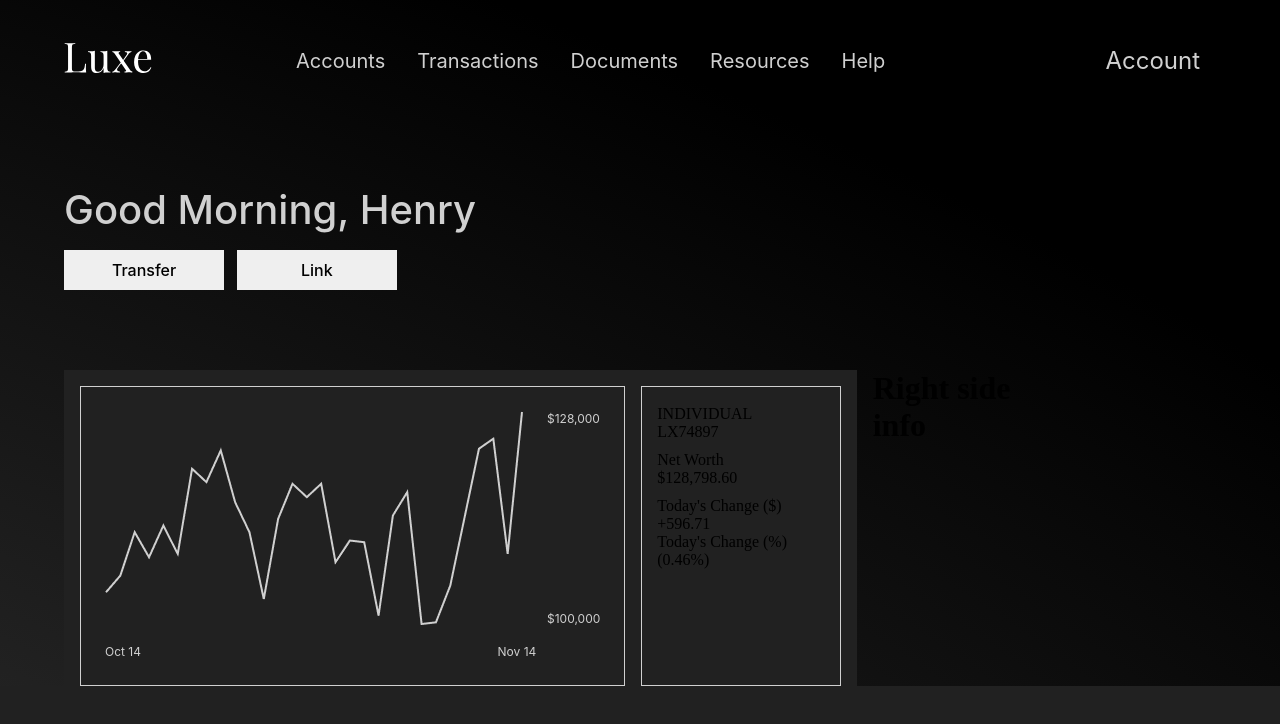
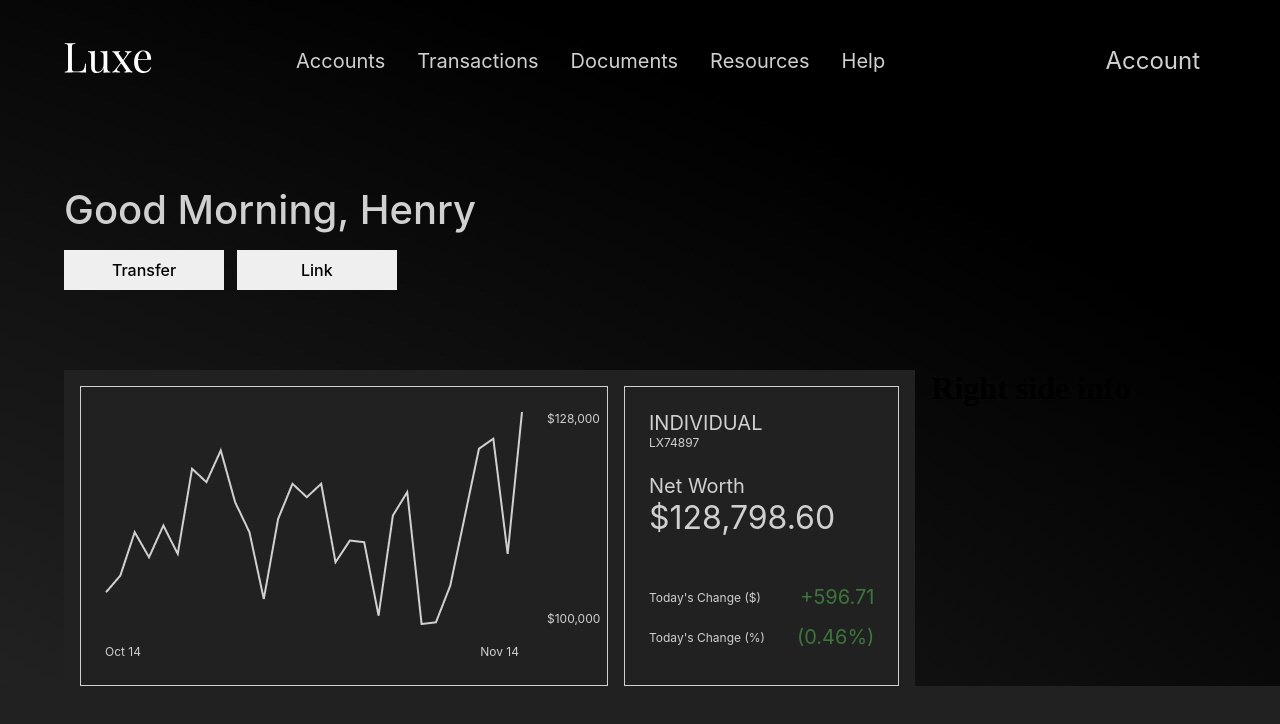
Before and after one commit to hai-henry/luxe-banking-app, a React (Vite) app: page / in a window 1280 px wide. Shown: the top 724 px of the page. Built offline with nearby package versions, Linux system fonts and the light colour scheme.

Commit message:
Finish networth info

```diff
--- a/src/containers/info/Info.tsx
+++ b/src/containers/info/Info.tsx
@@ -22,21 +22,21 @@ const Info = () => {
           </div>
           <div className="info__net-worth-container">
             <div className="info__account">
-              <p>INDIVIDUAL</p>
-              <p>LX74897</p>
+              <p className="info__account-name">INDIVIDUAL</p>
+              <p className="info__account-id">LX74897</p>
             </div>
             <div className="info__amount">
-              <p>Net Worth</p>
-              <p>$128,798.60</p>
+              <p className="info__amount-title">Net Worth</p>
+              <p className="info__amount-value">$128,798.60</p>
             </div>
             <div className="info__change">
               <div className="info__change-dollar">
-                <p>Today's Change ($)</p>
-                <p>+596.71</p>
+                <p className="info__change-dollar-name">Today's Change ($)</p>
+                <p className="info__change-dollar-value">+596.71</p>
               </div>
               <div className="info__change-percent">
-                <p>Today's Change (%)</p>
-                <p>(0.46%) </p>
+                <p className="info__change-percent-name">Today's Change (%)</p>
+                <p className="info__change-percent-value">(0.46%) </p>
               </div>
             </div>
           </div>
--- a/src/containers/info/info.css
+++ b/src/containers/info/info.css
@@ -13,7 +13,7 @@
 
 .info__content-left {
   display: flex;
-  width: 100%;
+  width: 100%
   height: 100%;
   padding: 1rem 1rem 0 1rem;
   flex-direction: row;
@@ -28,6 +28,7 @@
   flex-direction: column;
   align-items: flex-start;
   align-self: stretch;
+  width: 528px;
 
   gap: 1rem;
   padding: 1.5rem 1.5rem;
@@ -78,12 +79,68 @@
 
 .info__net-worth-container {
   display: flex;
-  padding: 18px 15px;
+  padding: 1.5rem 1.5rem;
   flex-direction: column;
   align-items: flex-start;
-  gap: 10px;
-  flex: 1 0 0;
+  gap: 1rem;
+
   align-self: stretch;
 
   border: 1px solid var(--color-border);
 }
+
+.info__account,
+.info__amount,
+.info__change {
+  color: var(--color-text);
+  font-family: var(--font-family);
+}
+
+.info__account-name,
+.info__amount-title {
+  font-size: 20px;
+}
+
+.info__account-id,
+.info__change-dollar-name,
+.info__change-percent-name {
+  font-size: 12px;
+}
+
+.info__amount {
+    margin-top: .5rem;
+}
+
+.info__amount-value {
+  font-size: 32px;
+}
+
+.info__account,
+.info__amount {
+  display: flex;
+  flex-direction: column;
+}
+
+.info__change {
+  display: flex;
+  flex-direction: column;
+  gap: 1rem;
+  margin-top: 2rem;
+}
+
+.info__change-dollar,
+.info__change-percent {
+  display: flex;
+  justify-content: space-between;
+  align-items: center;
+  flex: 1 0 0;
+  align-self: stretch;
+  gap: 2rem;
+}
+
+.info__change-dollar-value,
+.info__change-percent-value {
+  color: #3b773a;
+  font-family: var(--font-family);
+  font-size: 20px;
+}
```
